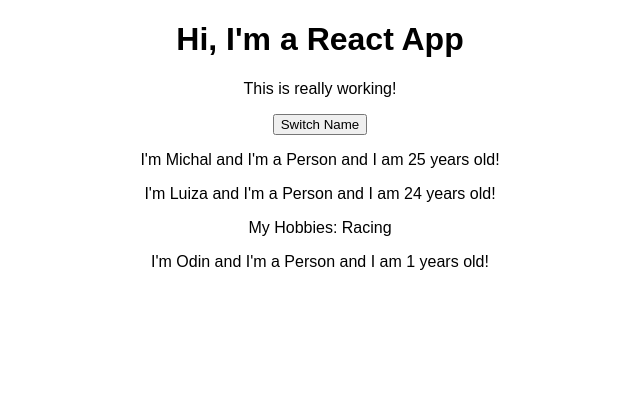
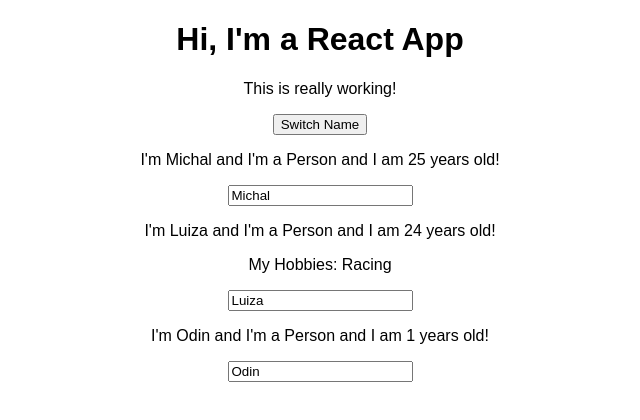
Before and after one commit to michkarczewski95/react-complete-guide, a React (Create React App) app: page / in a window 1280 px wide. Shown: the top 420 px of the page, without its empty margins (320-960 px from the left). Built offline with nearby package versions, Linux system fonts and the light colour scheme.

Commit message:
Adding Two Way Binding

```diff
--- a/src/App.js
+++ b/src/App.js
@@ -1,50 +1,59 @@
-import React, { useState } from 'react';
+import React, {Component} from 'react';
 import './App.css';
 import Person from './Person/Person';
 
-const app = props => {
-const [ personsState, setPersonsState ] = useState({
+class App extends Component {
+state= {
   persons: [
 { name: 'Michal', age: 25 },
 { name: 'Luiza', age: 24 },
 { name: 'Odin', age: 1 }
   ],
- });
+  otherState:'some other value'
+ }
 
- const[otherState, setOtherState]= useState('some other value');
-
- console.log(personsState, otherState);
- const switchNameHandler = (newName) => {
+ switchNameHandler = (newName) => {
    //console.los('Was clicked!');
    //DON'T DO THIS: this.state.persons[0].name = "Michael";
-   setPersonsState({
+   this.setState ({
      persons: [
        {name:newName, age: 26},
        {name:'Luiza', age: 24},
        {name:'Odin', age: 2}
      ]
-   });
- };
+   } )
+ }
+ nameChangedHandler= (event) => {
+   this.setState( {
+     persons:[
+      {name:'Michal', age: 25},
+      {name: event.target.value, age: 24},
+      {name:'Odin', age: 1}
+     ]
+    })
+  }
 
+render () {
     return (
       <div className="App">
    <h1>Hi, I'm a React App</h1>
    <p>This is really working!</p>
-   <button onClick={switchNameHandler.bind(this, 'Michaelos')}>Switch Name</button>
+   <button onClick={() => this.switchNameHandler('Michal!!')}>Switch Name</button>
    <Person
-      name={personsState.persons[0].name}
-      age={personsState.persons[0].age} />
+      name={this.state.persons[0].name}
+      age={this.state.persons[0].age} />
    <Person
-      name={personsState.persons[1].name}
-      age={personsState.persons[1].age}
-    click={switchNameHandler.bind(this, 'Michaelo')} >My Hobbies: Racing </Person>
+      name={this.state.persons[1].name}
+      age={this.state.persons[1].age}
+    click={this.switchNameHandler.bind(this, 'Michaelo')}
+      changed={this.nameChangedHandler}>My Hobbies: Racing </Person>
    <Person
-      name={personsState.persons[2].name}
-      age={personsState.persons[2].age} />
+      name={this.state.persons[2].name}
+      age={this.state.persons[2].age} />
       </div>
     );
     //return React.createElement('div',{className:'App'}, React.createElement('h1',null, 'Does this work now?'))
 
-}
+}}
 
-export default app;
+export default App;
--- a/src/Person/Person.js
+++ b/src/Person/Person.js
@@ -5,6 +5,7 @@
         <div>
             <p onClick={props.click}>I'm {props.name} and I'm a Person and I am {props.age} years old!</p>
             <p>{props.children}</p>
+            <input type="text" onChange={props.changed} value={props.name} />
         </div>
 
      )
```
